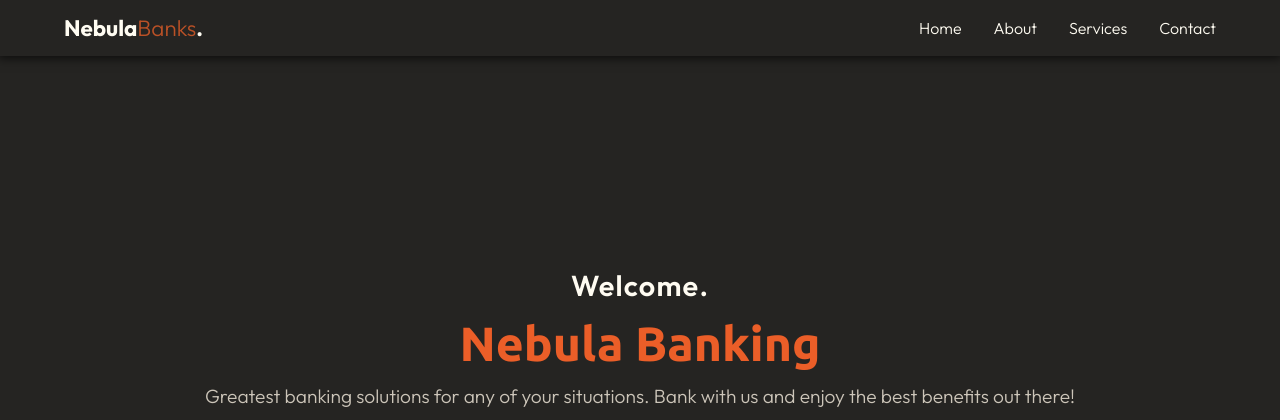
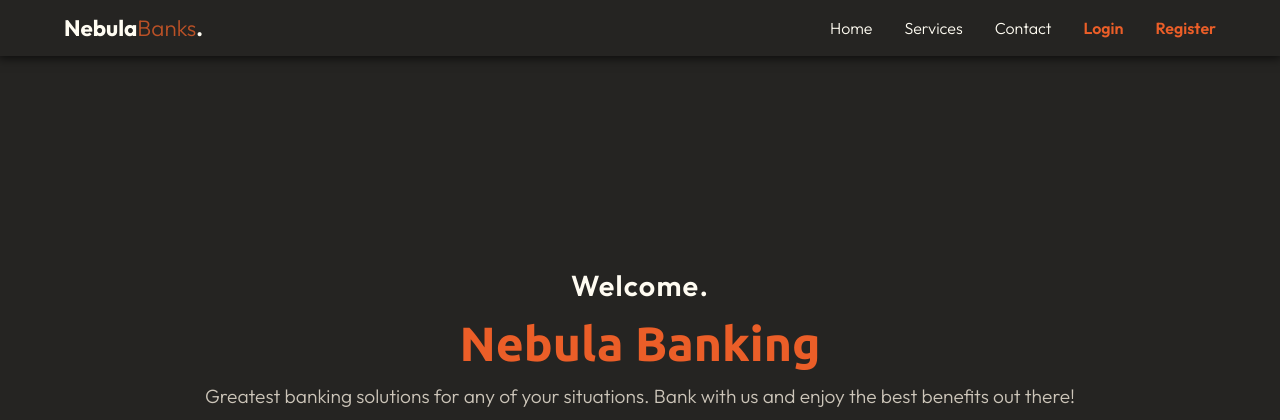
Before and after one commit to PhantomLeii/banking-system, a Django app: page / in a window 1280 px wide. Shown: the top 420 px of the page. Run offline with Django 5.2, Linux system fonts and the light colour scheme.

Commit message:
Update: add conditional route rendering for on navbar

```diff
--- a/static/css/index.css
+++ b/static/css/index.css
@@ -84,6 +84,16 @@ header {
 	cursor: pointer;
 	display: none;
 	z-index: 3;
+}
+
+.user-admin {
+	color: var(--clr-texture-btn);
+	font-weight: 600;
+	transition: 0.2s;
+}
+
+.user-admin:hover {
+	color: var(--clr-texture-btn-hover);
 }
 
 main {
--- a/templates/components/navbar.html
+++ b/templates/components/navbar.html
@@ -2,6 +2,7 @@
     <div class="logo">
         <a href="{% url "home" %}" id="logo">Nebula<span>Banks</span>.</a>
     </div>
+    {% if user.is_authenticated %}
     <i class='bx bx-menu' id='menu-icon'></i>
     <nav id="menu">
         <a href="{% url "home" %}" class="nav-link">Home</a>
@@ -9,4 +10,15 @@
         <a href="" class="nav-link">Services</a>
         <a href="" class="nav-link">Contact</a>
     </nav>
+    {% else %}
+    <i class='bx bx-menu' id='menu-icon'></i>
+    <nav id="menu">
+        <a href="{% url "home" %}" class="nav-link">Home</a>
+        <a href="" class="nav-link">Services</a>
+        <a href="" class="nav-link">Contact</a>
+        <a href="" class="user-admin">Login</a>
+        <a href="" class="user-admin">Register</a>
+    </nav>
+    {% endif %}
+
 </header>
```
